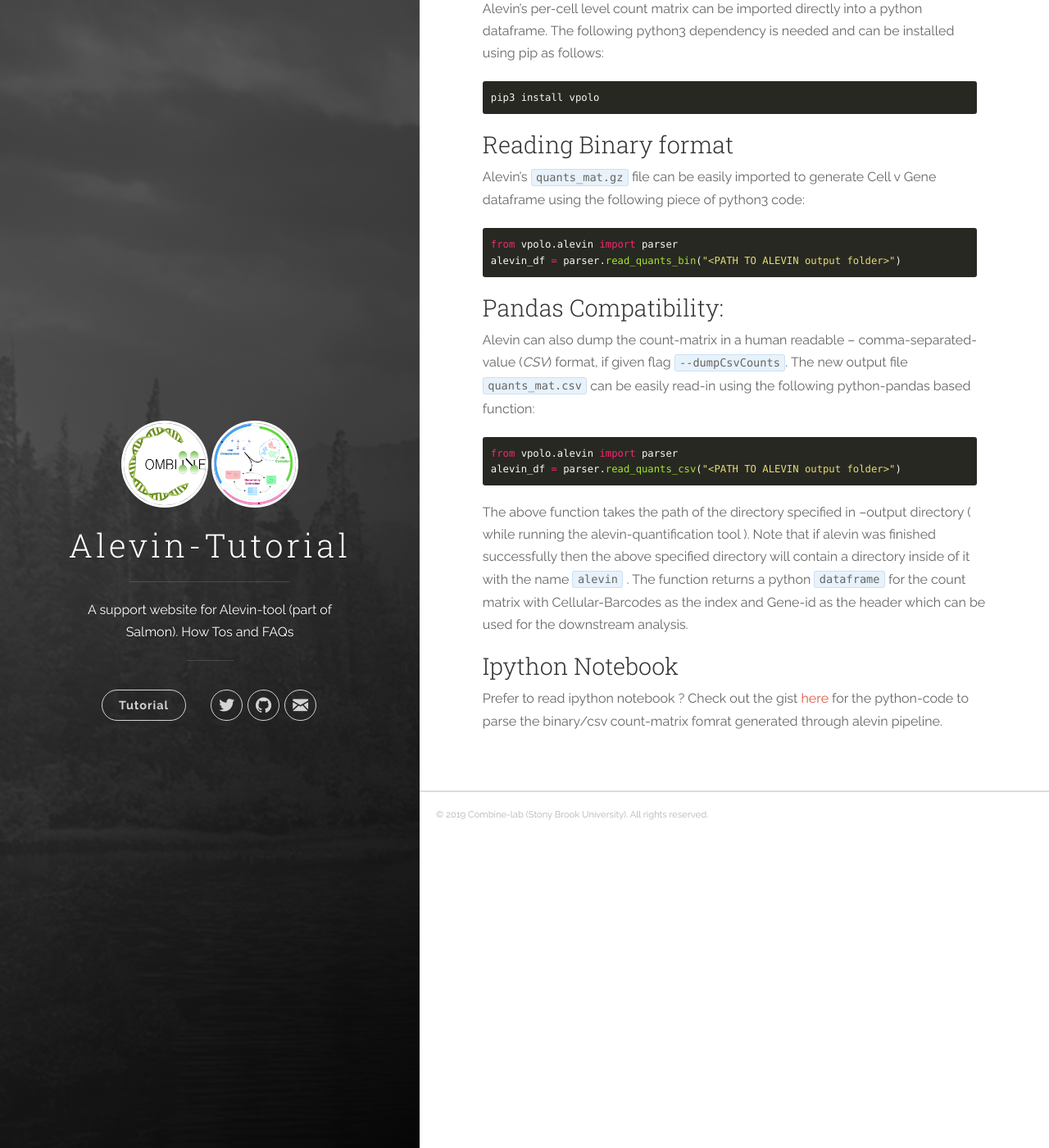
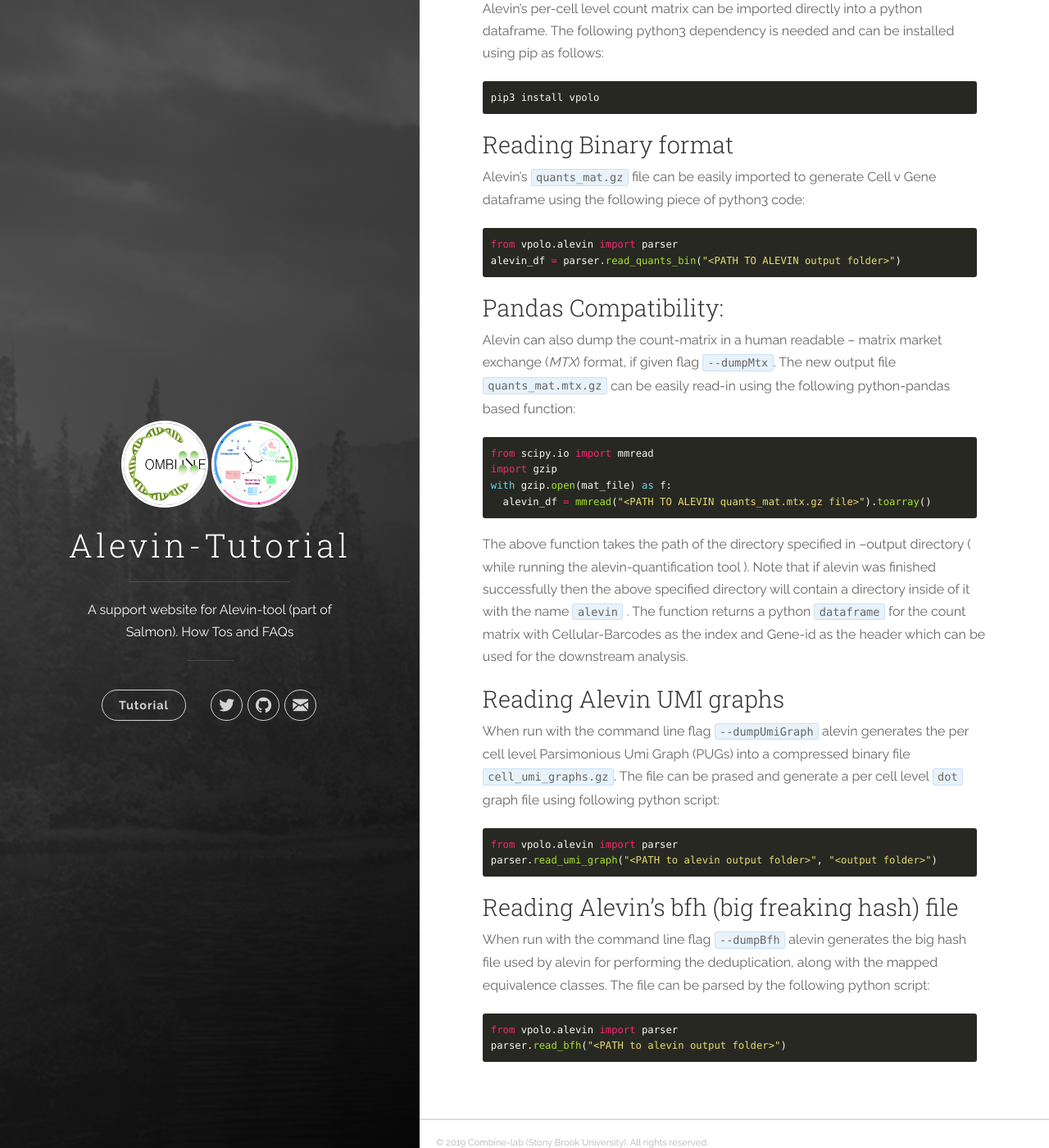
Before and after one commit to COMBINE-lab/alevin-tutorial, a Jekyll site: the page built from docs/_posts/2018-24-05-output-format.markdown, in a window 1280 px wide and 1400 px high, scrolled down 580 px. Shown: the whole window at 82% size. Built offline with Jekyll 4.4.1, drawn with Linux system fonts in a browser that asks for light colours; some of the changed text lies outside the part shown.

Commit message:
Update and rename 2018-22-05-output-format.markdown to 2018-24-05-output-format.markdown

````diff
--- a/docs/_posts/2018-22-05-output-format.markdown
+++ b/docs/_posts/2018-24-05-output-format.markdown
@@ -31,15 +31,31 @@ alevin_df = parser.read_quants_bin("<PATH TO ALEVIN output folder>")
 
 ### Pandas Compatibility:
 
-Alevin can also dump the count-matrix in a human readable -- comma-separated-value (_CSV_) format, if given flag `--dumpCsvCounts`. The new output file `quants_mat.csv` can be easily read-in using the following python-pandas based function:
+Alevin can also dump the count-matrix in a human readable -- matrix market exchange (_MTX_) format, if given flag `--dumpMtx`. The new output file `quants_mat.mtx.gz` can be easily read-in using the following python-pandas based function:
 
 ```python
-from vpolo.alevin import parser
-alevin_df = parser.read_quants_csv("<PATH TO ALEVIN output folder>")
+from scipy.io import mmread
+import gzip
+with gzip.open(mat_file) as f:
+  alevin_df = mmread("<PATH TO ALEVIN quants_mat.mtx.gz file>").toarray()
 ```
 
 The above function takes the path of the directory specified in --output directory ( while running the alevin-quantification tool ). Note that if alevin was finished successfully then the above specified directory will contain a directory inside of it with the name `alevin` . The function returns a python `dataframe` for the count matrix with Cellular-Barcodes as the index and Gene-id as the header which can be used for the downstream analysis.
 
-### Ipython Notebook
-Prefer to read ipython notebook ?
-Check out the gist [here](https://gist.github.com/k3yavi/c501705ed2d29b12b0d10cf78b3ed001) for the python-code to parse the binary/csv count-matrix fomrat generated through alevin pipeline.
+### Reading Alevin UMI graphs
+
+When run with the command line flag `--dumpUmiGraph` alevin generates the per cell level Parsimonious Umi Graph (PUGs) into a compressed binary file `cell_umi_graphs.gz`. The file can be prased and generate a per cell level `dot` graph file using following python script:
+
+```python
+from vpolo.alevin import parser
+parser.read_umi_graph("<PATH to alevin output folder>", "<output folder>")
+```
+
+### Reading Alevin's bfh (big freaking hash) file
+
+When run with the command line flag `--dumpBfh` alevin generates the big hash file used by alevin for performing the deduplication, along with the mapped equivalence classes. The file can be parsed by the following python script:
+
+```python
+from vpolo.alevin import parser
+parser.read_bfh("<PATH to alevin output folder>")
+```
````
Also changed, not shown: other parts of docs/_posts/2018-24-05-output-format.markdown (+1 -1 lines).
